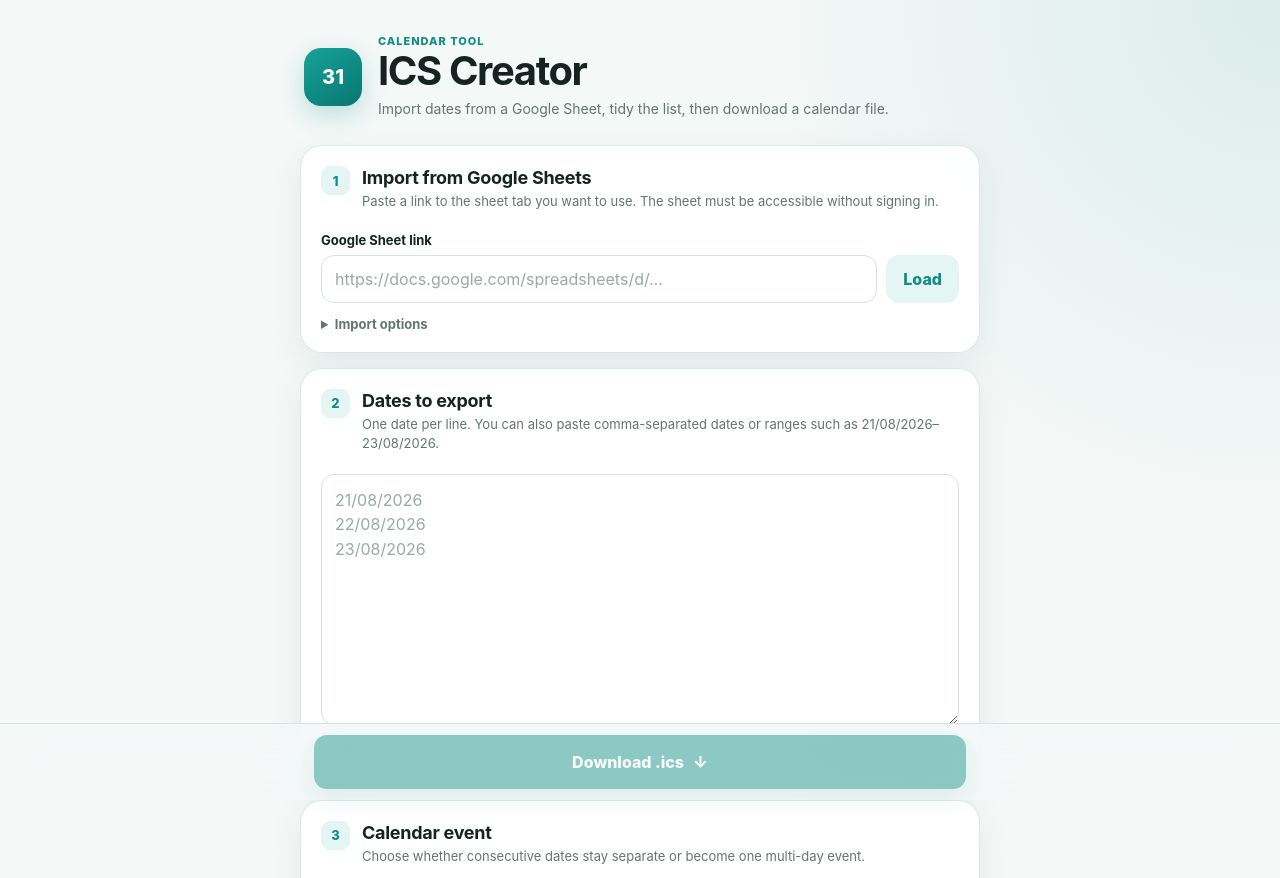
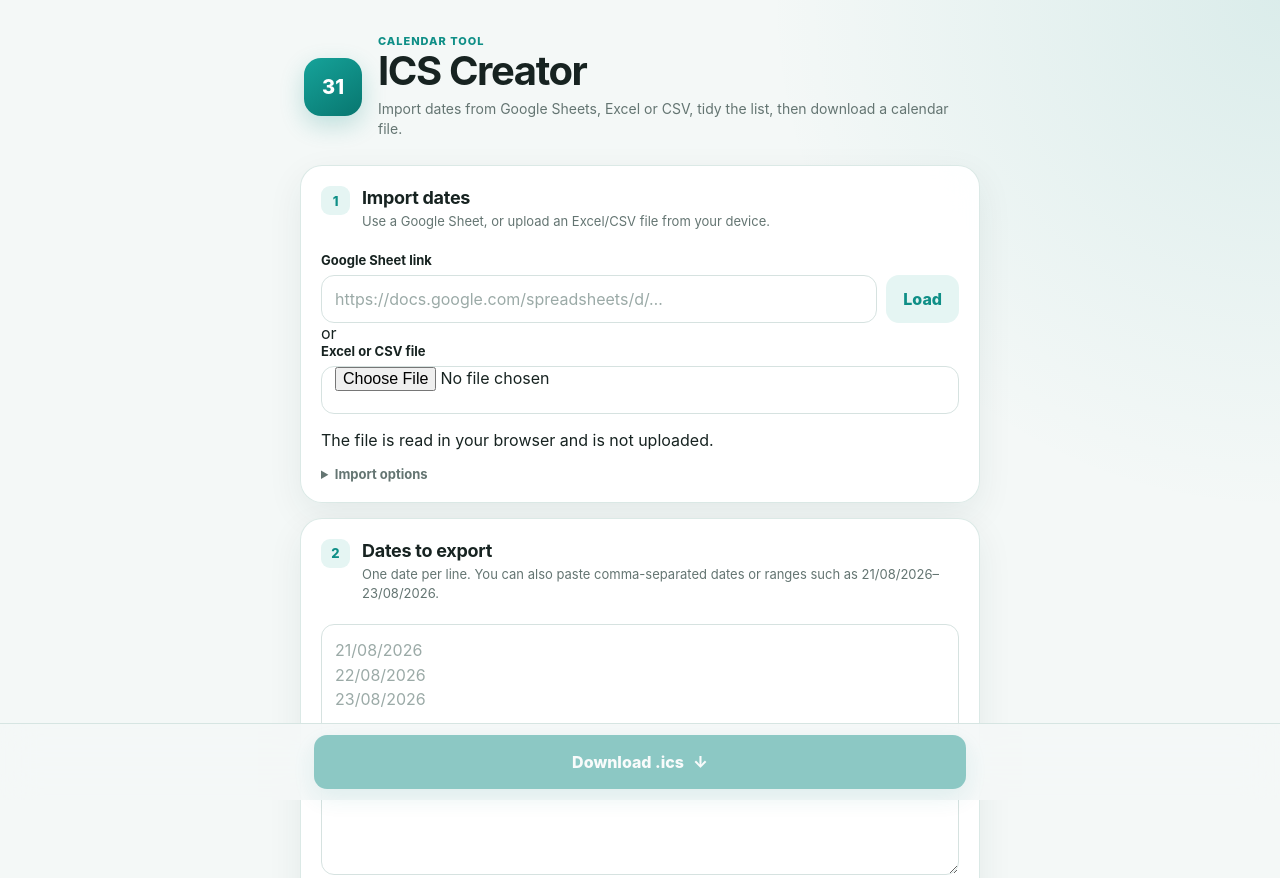
Before and after one commit to aakashent/ics-creator, a plain HTML site: page index.html in a window 1280 px wide. Shown: the top 878 px of the page. Drawn offline with Linux system fonts and the light colour scheme.

Commit message:
Add spreadsheet upload interface

```diff
--- a/index.html
+++ b/index.html
@@ -5,7 +5,7 @@
   <meta name="viewport" content="width=device-width,initial-scale=1,viewport-fit=cover">
   <meta name="theme-color" content="#0f8f87">
   <title>ICS Creator</title>
-  <meta name="description" content="Import selected dates from a Google Sheet and download an iCalendar file.">
+  <meta name="description" content="Import selected dates from Google Sheets, Excel or CSV and download an iCalendar file.">
   <link rel="stylesheet" href="style.css">
 </head>
 <body>
@@ -15,7 +15,7 @@
       <div>
         <p class="eyebrow">Calendar tool</p>
         <h1>ICS Creator</h1>
-        <p class="subtitle">Import dates from a Google Sheet, tidy the list, then download a calendar file.</p>
+        <p class="subtitle">Import dates from Google Sheets, Excel or CSV, tidy the list, then download a calendar file.</p>
       </div>
     </header>
 
@@ -23,15 +23,28 @@
       <div class="section-heading">
         <span class="step">1</span>
         <div>
-          <h2 id="sheet-title">Import from Google Sheets</h2>
-          <p>Paste a link to the sheet tab you want to use. The sheet must be accessible without signing in.</p>
+          <h2 id="sheet-title">Import dates</h2>
+          <p>Use a Google Sheet, or upload an Excel/CSV file from your device.</p>
         </div>
       </div>
 
-      <label for="sheetUrl">Google Sheet link</label>
-      <div class="input-action">
-        <input id="sheetUrl" type="url" inputmode="url" autocomplete="off" placeholder="https://docs.google.com/spreadsheets/d/…">
-        <button id="loadSheet" class="button secondary" type="button">Load</button>
+      <div class="import-source">
+        <label for="sheetUrl">Google Sheet link</label>
+        <div class="input-action">
+          <input id="sheetUrl" type="url" inputmode="url" autocomplete="off" placeholder="https://docs.google.com/spreadsheets/d/…">
+          <button id="loadSheet" class="button secondary" type="button">Load</button>
+        </div>
+
+        <div class="import-or"><span>or</span></div>
+
+        <label for="localFile">Excel or CSV file</label>
+        <input id="localFile" class="file-input" type="file" accept=".xlsx,.xls,.csv,text/csv,application/vnd.ms-excel,application/vnd.openxmlformats-officedocument.spreadsheetml.sheet">
+        <p class="file-help">The file is read in your browser and is not uploaded.</p>
+
+        <div id="workbookSheetWrap" class="workbook-sheet" hidden>
+          <label for="workbookSheet">Worksheet</label>
+          <select id="workbookSheet"></select>
+        </div>
       </div>
 
       <details class="advanced">
@@ -151,10 +164,11 @@
     </div>
 
     <footer>
-      <p>The calendar file is created on your device. Imported sheet data is not uploaded by this page.</p>
+      <p>The calendar file is created on your device. Excel/CSV files are read locally; Google Sheet data is fetched directly from Google.</p>
     </footer>
   </main>
 
+  <script src="https://cdn.sheetjs.com/xlsx-0.20.3/package/dist/xlsx.full.min.js" defer></script>
   <script src="app.js" defer></script>
   <script src="import-filter.js" defer></script>
 </body>
```
